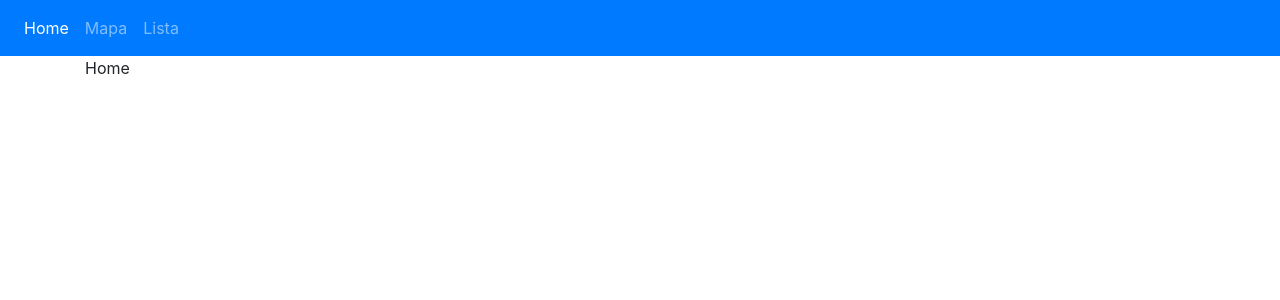
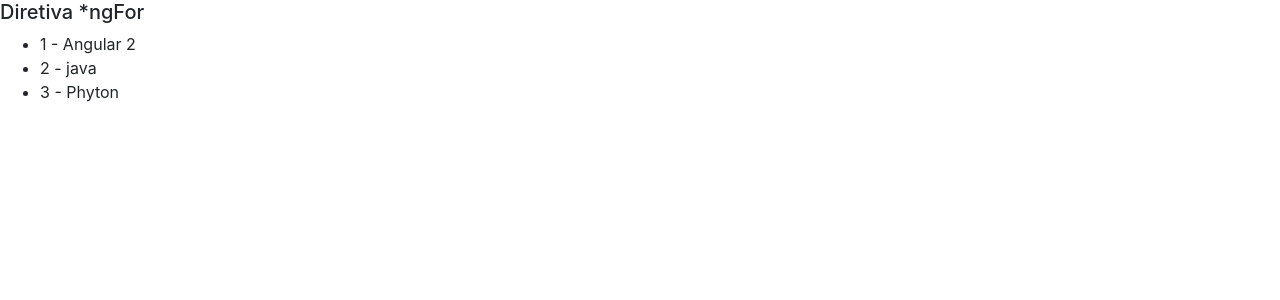
Before and after one commit to victorsuc/primeiro-projeto, an Angular app: page / in a window 1280 px wide. Shown: the top 300 px of the page. Built offline with nearby package versions, Linux system fonts and the light colour scheme.

Commit message:
Trabalhando com diretia ngFor, percorrendo lista de array e mostrando os valores

```diff
--- a/src/app/app.component.html
+++ b/src/app/app.component.html
@@ -1,7 +1,7 @@
-<app-diretiva-ngswitch></app-diretiva-ngswitch>
-
+<app-diretiva-ngfor></app-diretiva-ngfor>
 
 <!--
+<app-diretiva-ngswitch></app-diretiva-ngswitch>
 <app-diretiva-ngif></app-diretiva-ngif>
 <app-data-binding></app-data-binding>
 <app-ciclo [valorInicial]="valor" *ngIf="!deletarCiclo"></app-ciclo>
--- a/src/app/app.module.ts
+++ b/src/app/app.module.ts
@@ -11,6 +11,7 @@
 import { CicloComponent } from './ciclo/ciclo.component';
 import { DiretivaNgifComponent } from './diretiva-ngif/diretiva-ngif.component';
 import { DiretivaNgswitchComponent } from './diretiva-ngswitch/diretiva-ngswitch.component';
+import { DiretivaNgforComponent } from './diretiva-ngfor/diretiva-ngfor.component';
 
 @NgModule({
   declarations: [
@@ -20,7 +21,8 @@
     OutputPropertyComponent,
     CicloComponent,
     DiretivaNgifComponent,
-    DiretivaNgswitchComponent
+    DiretivaNgswitchComponent,
+    DiretivaNgforComponent
   ],
   imports: [
     BrowserModule,
--- /dev/null
+++ b/src/app/diretiva-ngfor/diretiva-ngfor.component.html
@@ -0,0 +1,7 @@
+<h5>Diretiva *ngFor</h5>
+
+<ul>
+    <li *ngFor="let curso of cursos, let i = index">
+       {{i + 1}} - {{ curso }}
+    </li>
+</ul>
--- /dev/null
+++ b/src/app/diretiva-ngfor/diretiva-ngfor.component.ts
@@ -0,0 +1,20 @@
+import { Component, OnInit } from '@angular/core';
+
+@Component({
+  selector: 'app-diretiva-ngfor',
+  templateUrl: './diretiva-ngfor.component.html',
+  styleUrls: ['./diretiva-ngfor.component.css']
+})
+export class DiretivaNgforComponent implements OnInit {
+
+  cursos: string[] = ["Angular 2", "java", "Phyton"]
+
+  constructor() { }
+
+  ngOnInit() {
+    for (let i=0; i<this.cursos.length; i++){
+      let curso = this.cursos[i];
+    }
+  }
+
+}
```
Also changed, not shown: src/app/diretiva-ngfor/diretiva-ngfor.component.css (added), 1 other file (tests, documents, lock files or other folders).
